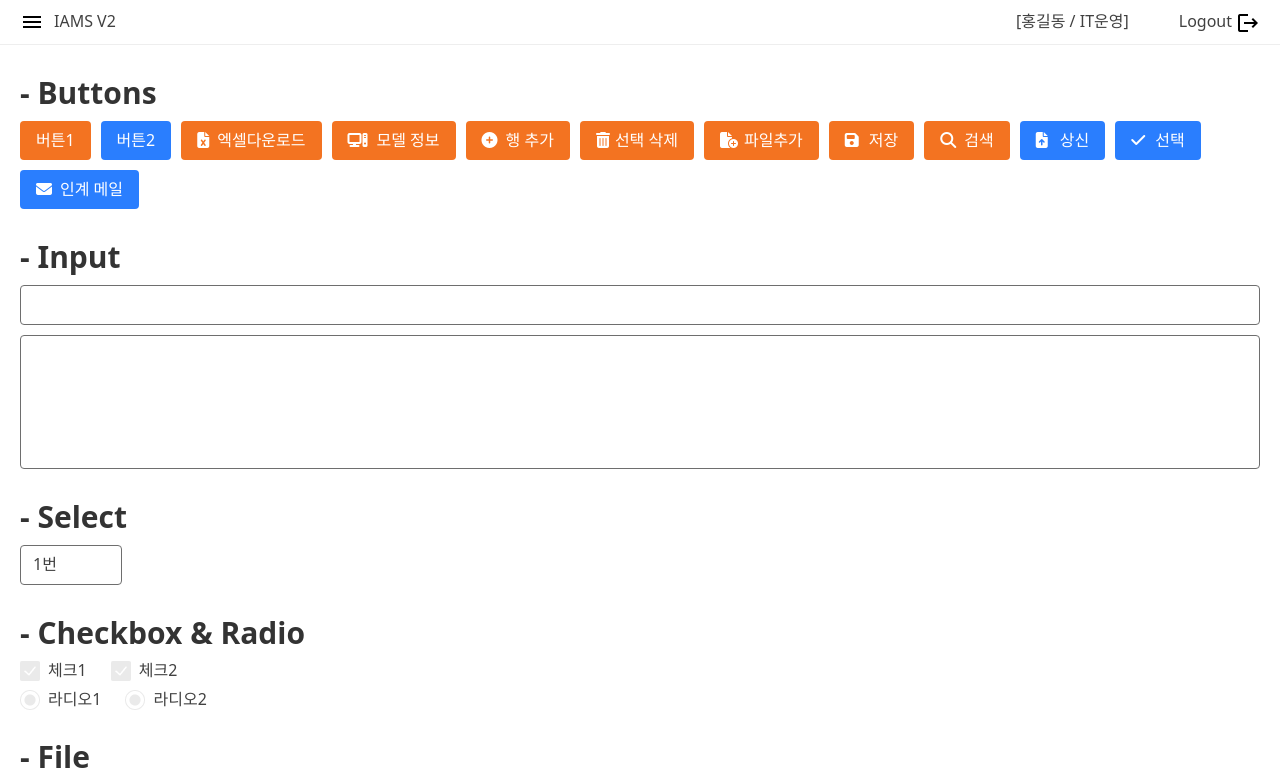
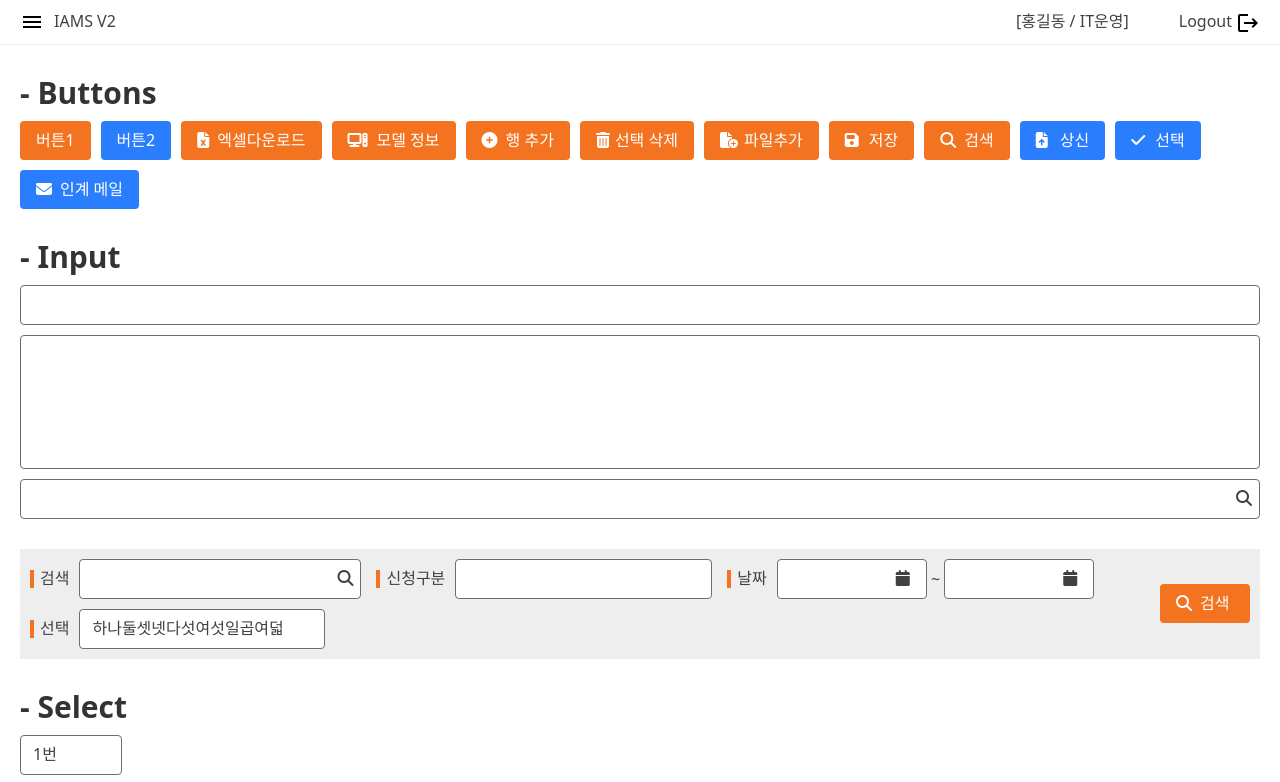
Before and after one commit to shkim0000/hanwhaCon, a plain HTML site: page views/index.html in a window 1280 px wide. Shown: the top 782 px of the page. Drawn offline with Linux system fonts and the light colour scheme; a web font is replaced by a local one.

Commit message:
input-wrap 가이드 파일에 추가

```diff
--- a/resources/css/main.css
+++ b/resources/css/main.css
@@ -81,14 +81,37 @@ footer .logos > img{width:314px;}
 .btn.primary.mail::before{content:'\f0e0';font-family:"Font Awesome 6 Free";font-weight:700;position:absolute;left:16px;top:51%;transform:translateY(-50%);}
 
 /* input */
+.input-wrap{display:flex;align-items:center;justify-content:space-between;background-color: #eeeeee;padding:10px;gap:10px;}
+.input-wrap .btn.search{min-width:90px;}
+.input-lists{display:flex;align-items:center;flex-wrap:wrap;gap:10px 15px;}
+.input-wrap .input-list{display:flex;align-items:center;}
+.input-wrap .input-list .input-title{padding-left:10px;position:relative;margin-right:10px;}
+.input-wrap .input-list .input-title::before{content:'';position:absolute;left:0;top:50%;transform:translateY(-50%);width:4px;height:18px;background-color:var(--color1);}
 input{width:100%;height:38px;background:none;border:0;padding:8px 12px;}
 textarea{width:100%;background:none;border:0;padding:8px 12px;resize:none;}
 .input{background:#fff;display:inline-flex;align-items:center;border:1px solid #6e6e6e;border-radius:4px;}
+.input.search{position:relative;padding-right:25px;}
+.input.search input{outline:none;}
+.input.search button{position:absolute;right:0;top:50%;transform:translateY(-50%);width:30px;height:38px;}
+
+/* date */
+.date{max-width:150px;background:#fff;display:inline-flex;align-items:center;border:1px solid #6e6e6e;border-radius:4px;position:relative;}
+.date input{width:100%;height:38px;background:none;border:0;padding:8px 12px;}
+.date:after{content:'\f133';font-family:"Font Awesome 6 Free";font-weight:700;position:absolute;right:16px;top:51%;transform:translateY(-50%);}
+[class*=datepicker] select{background:white;font-weight:500;border:1px solid black;padding:0;appearance:auto;height:auto;min-width:80px;}
+[class*=datepicker] select + select{margin-left:20px;}
+.ui-datepicker .ui-datepicker-header{display:flex;align-items:center;justify-content:center;height:70px;}
+.ui-datepicker .ui-datepicker-title{display:flex;gap:10px;}
+.ui-datepicker-prev, .ui-datepicker-next{display:flex;justify-content:center;align-items:center;top:18px!important;}
+.ui-datepicker-prev span, .ui-datepicker-next span{display:none!important;}
+.ui-datepicker-prev:before{content:"";width:9px;height:12px;background:url("/resources/img/icon/icon_left.svg") no-repeat;background-size:100%;position:absolute;top:50%;left:50%;transform:translate(-50%, -50%);}
+.ui-datepicker-next:before{content:"";width:9px;height:12px;background:url("/resources/img/icon/icon_right.svg") no-repeat;background-size:100%;position:absolute;top:50%;left:50%;transform:translate(-50%, -50%);}
 
 /* select */
 select{min-width:100px;width:100%;height:38px;background:none;border:0;padding:8px 40px 8px 12px;appearance:none;}
 .select{background:#fff;display:inline-flex;align-items:center;border:1px solid #6e6e6e;border-radius:4px;position:relative;}
 .select:after{content:"";width:24px;height:24px;background:url("../../resources/img/icon/arrow_down.png") no-repeat;background-size:100%;position:absolute;top:50%;right:6px;transform:translateY(-50%);}
+.input-wrap select{min-width:auto;width:100%;}
 
 /* checkbox & radio */
 .check{display:inline-flex;align-items:center;gap:10px;}
--- a/resources/js/main.js
+++ b/resources/js/main.js
@@ -9,6 +9,19 @@ $(function(){
             sidebar.removeClass("open");
             contents.removeClass("active");
         }
+    });
+    /* datepicker */
+    $(".date input").datepicker({
+        changeMonth:true,
+        changeYear:true,
+    });
+
+    $(".date input").keydown(function(){
+        $(this).val("");
+    });
+
+    $(".date input").keyup(function(){
+        $(this).val("");
     });
 
     /* 팝업 열기 */
--- a/views/index.html
+++ b/views/index.html
@@ -7,8 +7,11 @@
     <title>가이드</title>
 
     <link rel="stylesheet" href="../resources/css/main.css">
+    <link rel="stylesheet" href="../resources/lib/jquery-ui-1.13.2/jquery-ui-1.13.2.css">
+
 
     <script src="../resources/lib/jquery-3.6.1/jquery-3.6.1.js"></script>
+    <script src="../resources/lib/jquery-ui-1.13.2/jquery-ui-1.13.2.js"></script>
     <script src="../resources/js/main.js"></script>
 
     <!--font-awesome -->
@@ -125,6 +128,52 @@
                 <label class="input">
                     <textarea rows="6"></textarea>
                 </label>
+                <label class="input search">
+                    <input type="text">
+                    <button type="button"><i class="fa-solid fa-magnifying-glass"></i></button>
+                </label>
+            </div>
+        </div>
+
+        <div class="guide-box">
+            <div class="input-wrap">
+                <div class="input-lists">
+                    <div class="input-list">
+                        <span class="input-title">검색</span>
+                        <label class="input search">
+                            <input type="text">
+                            <button type="button"><i class="fa-solid fa-magnifying-glass"></i></button>
+                        </label>
+                    </div>
+                    <div class="input-list">
+                        <span class="input-title">신청구분</span>
+                        <label class="input">
+                            <input type="text">
+                        </label>
+                    </div>
+                    <div class="input-list">
+                        <span class="input-title">날짜</span>
+                        <div class="date-wrap">
+                            <label class="date">
+                                <input type="text">
+                            </label>
+                            <span>~</span>
+                            <label class="date">
+                                <input type="text">
+                            </label>
+                        </div>
+                    </div>
+                    <div class="input-list">
+                        <span class="input-title">선택</span>
+                        <label class="select">
+                            <select>
+                                <option value="">하나둘셋넷다섯여섯일곱여덟</option>
+                                <option value="">둘</option>
+                            </select>
+                        </label>
+                    </div>
+                </div>
+                <button type="button" class="btn search">검색</button>
             </div>
         </div>
         <div class="guide-box">
```
Also changed, not shown: resources/img/icon/icon_left.svg (added), resources/img/icon/icon_right.svg (added).
